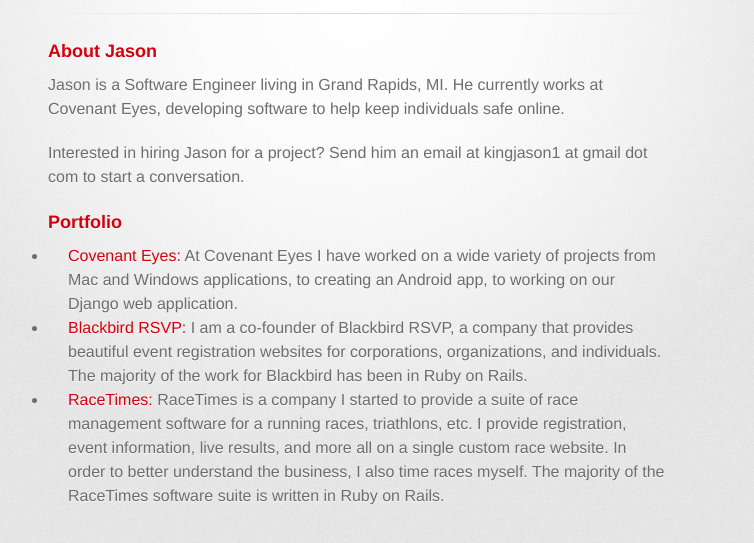
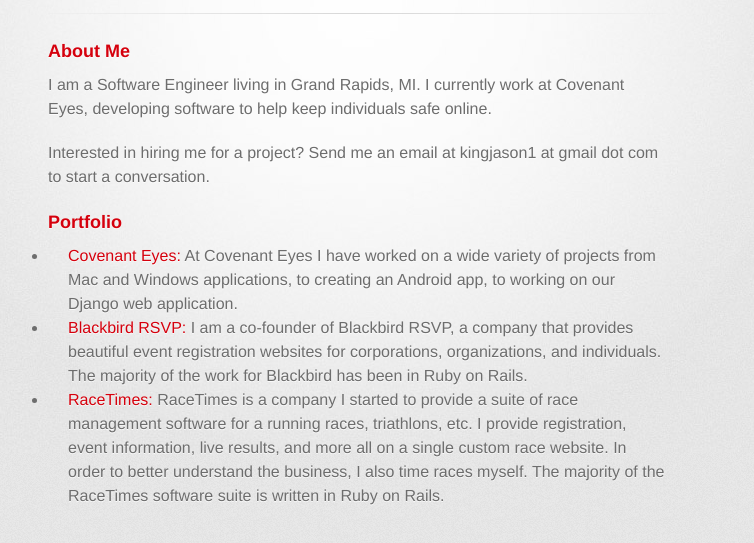
Before and after one commit to kingjason/jasonking.me, a plain HTML site: page index.html in a window 1280 px wide. Shown: the part 121-664 px from the top of the page, without its empty margins (282-1036 px from the left). Drawn offline with Linux system fonts and the light colour scheme; a web font is replaced by a local one.

Commit message:
Update index.html

```diff
--- a/index.html
+++ b/index.html
@@ -25,11 +25,11 @@
 
         <section id="main_content">
           <h3>
-<a id="welcome-to-github-pages" class="anchor" href="#welcome-to-github-pages" aria-hidden="true"><span class="octicon octicon-link"></span></a>About Jason</h3>
+<a id="welcome-to-github-pages" class="anchor" href="#welcome-to-github-pages" aria-hidden="true"><span class="octicon octicon-link"></span></a>About Me</h3>
 
-<p>Jason is a Software Engineer living in Grand Rapids, MI.  He currently works at Covenant Eyes, developing software to help keep individuals safe online.</p>
+<p>I am a Software Engineer living in Grand Rapids, MI.  I currently work at Covenant Eyes, developing software to help keep individuals safe online.</p>
 
-<p>Interested in hiring Jason for a project?  Send him an email at kingjason1 at gmail dot com to start a conversation.</p>
+<p>Interested in hiring me for a project?  Send me an email at kingjason1 at gmail dot com to start a conversation.</p>
 <h3>
 <a id="designer-templates" class="anchor" href="#designer-templates" aria-hidden="true"><span class="octicon octicon-link"></span></a>Portfolio</h3>
 
```
